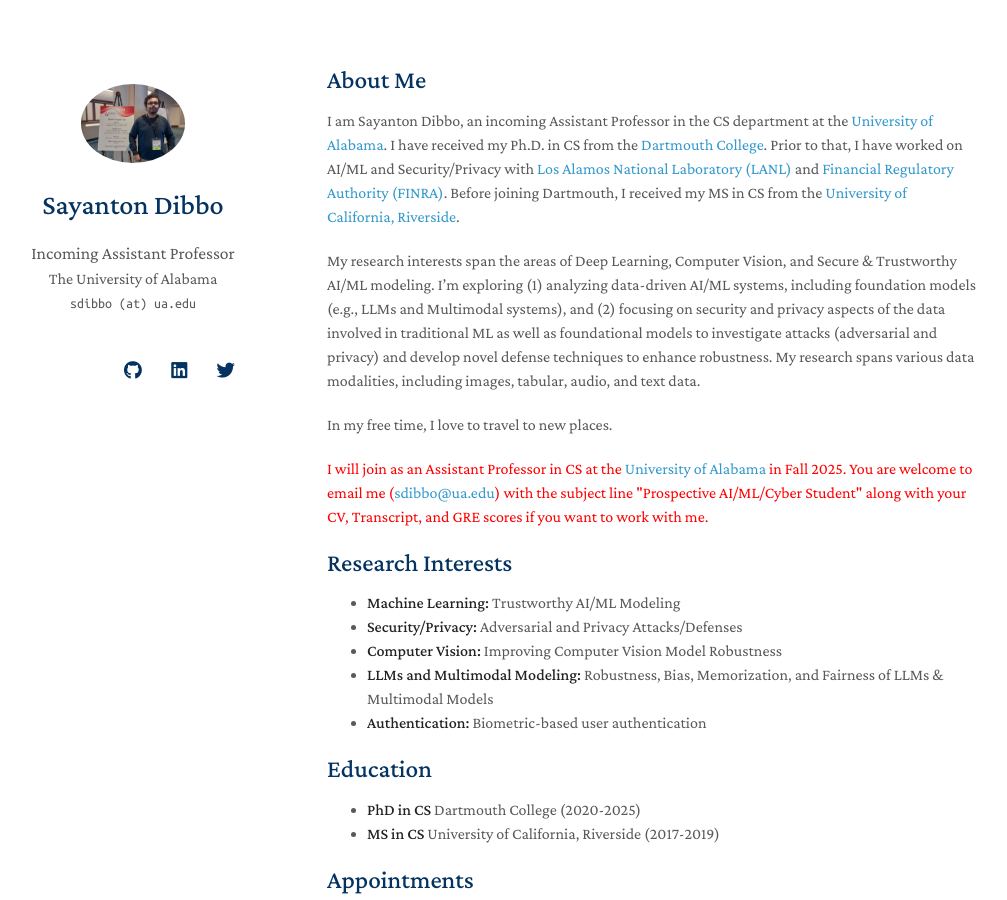
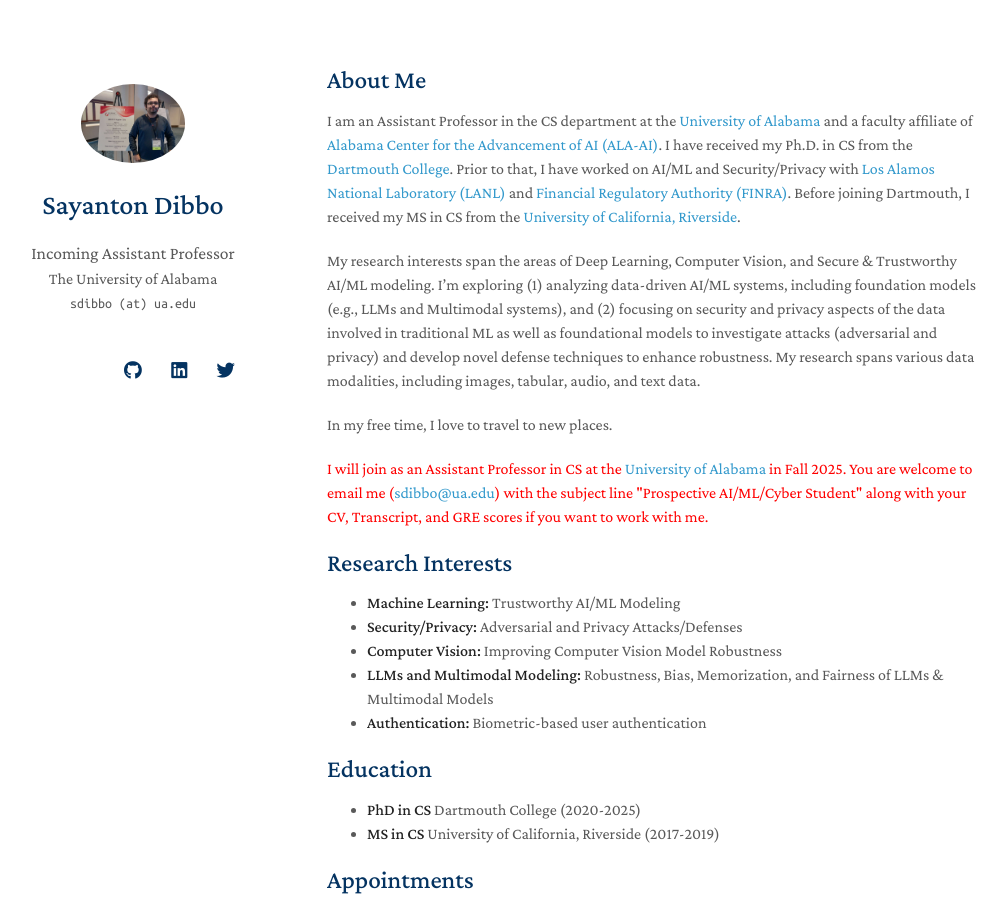
Before and after one commit to SayantonDibbo/SayantonDibbo.github.io, a Jekyll site: the page built from index.md, in a window 1280 px wide and 900 px high. Shown: the whole window, without its empty margins (143-1150 px from the left). Built offline with Jekyll 4.4.1, drawn with Linux system fonts in a browser that asks for light colours; nearby versions of some CDN libraries; a style sheet for code colours, icons or effects is not loaded; our own code applies the rules of GitHub Pages for plain Markdown files.

Commit message:
Update index.md

```diff
--- a/index.md
+++ b/index.md
@@ -4,7 +4,9 @@
 
 ## About Me
 
-I am Sayanton Dibbo, an incoming Assistant Professor in the CS department at the <a href="https://eng.ua.edu/departments/computer-science/">University of Alabama</a>. I have received my Ph.D. in CS from the <a href="https://web.cs.dartmouth.edu/">Dartmouth College</a>. Prior to that, I have worked on AI/ML and Security/Privacy with <a href="https://lanl.gov/">Los Alamos National Laboratory (LANL)</a> and <a href="https://www.finra.org/">Financial Regulatory Authority (FINRA)</a>. Before joining Dartmouth, I received my MS in CS from the <a href="https://www1.cs.ucr.edu/">University of California, Riverside</a>.
+I am an Assistant Professor in the CS department at the <a href="https://eng.ua.edu/departments/computer-science/">University of Alabama</a> and a faculty affiliate of  <a href="https://ai.eng.ua.edu/"> Alabama Center for the Advancement of AI
+(ALA-AI)</a>. I have received my Ph.D. in CS from the <a href="https://web.cs.dartmouth.edu/">Dartmouth College</a>. Prior to that, I have worked on AI/ML and Security/Privacy with <a href="https://lanl.gov/">Los Alamos National Laboratory (LANL)</a> and <a href="https://www.finra.org/">Financial Regulatory Authority (FINRA)</a>. Before joining Dartmouth, I received my MS in CS from the <a href="https://www1.cs.ucr.edu/">University of California, Riverside</a>.
+
 
 My research interests span the areas of Deep Learning, Computer Vision, and Secure & Trustworthy AI/ML modeling.  I'm exploring (1) analyzing data-driven AI/ML systems, including foundation models  (e.g., LLMs and Multimodal systems), and (2) focusing on security and privacy aspects of the data involved in traditional ML as well as foundational models to investigate attacks (adversarial and privacy) and develop novel defense techniques to enhance robustness. My research spans various data modalities, including images, tabular, audio, and text data.
 
```
